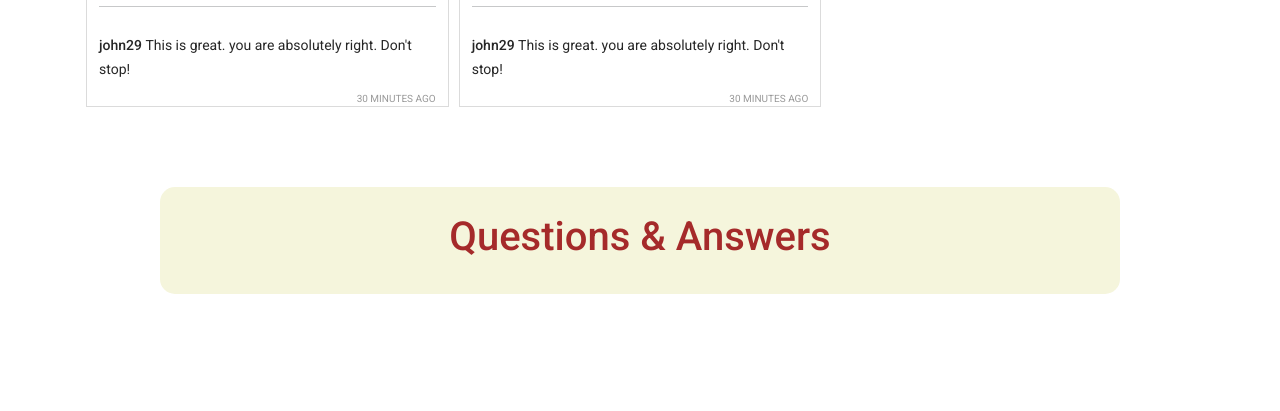
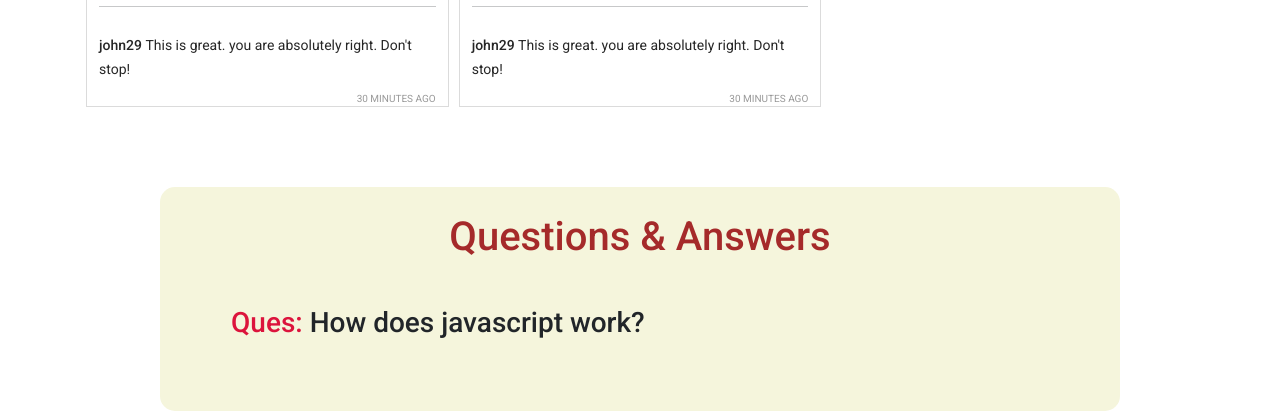
Before and after one commit to mriduldas07/ista-shoho-debug-project, a plain HTML site: page index.html in a window 1280 px wide. Shown: the part 1425-1836 px from the top of the page. Before the commit the page ends 1719 px from the top, so only its background shows below. Drawn offline with nearby package versions, Linux system fonts and the light colour scheme.

Commit message:
more css

```diff
--- a/css/style.css
+++ b/css/style.css
@@ -257,6 +257,12 @@ img {
   text-align: center;
   color: brown;
 }
+.QsnDiv h3{
+  margin: 5%;
+}
+.QsnDiv span{
+  color: crimson;
+}
 
 @media only screen and (max-width: 992px) {
   #posts {
--- a/index.html
+++ b/index.html
@@ -80,6 +80,7 @@
         <!-- Bonous questions section  -->
         <section class="QsnDiv">
             <h1>Questions & Answers</h1>
+            <h3><span>Ques: </span> How does javascript work?</h3>
 
         </section>
         <footer></footer>
```
